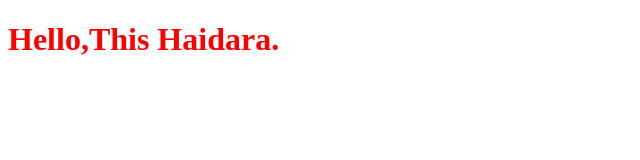
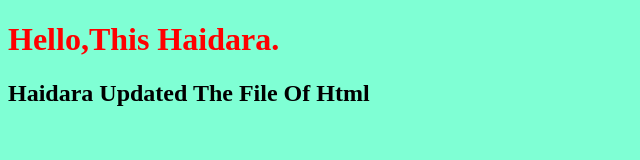
Before and after one commit to HaidaraSalameh/Haidara, a plain HTML site: page index.html in a window 1280 px wide. Shown: the whole page, without its empty margins (0-640 px from the left). Drawn offline with Linux system fonts and the light colour scheme.

Commit message:
Has Been Updated All Files

```diff
--- a/app.js
+++ b/app.js
@@ -1 +1,2 @@
 alert("Hello!");
+alert("Hi");
--- a/index.html
+++ b/index.html
@@ -8,6 +8,7 @@
     </head>
     <body>
         <h1>Hello,This Haidara.</h1>
+        <h2>Haidara Updated The File Of Html</h2>
 
         <script src="app.js"></script>
     </body>
--- a/style.css
+++ b/style.css
@@ -1,3 +1,7 @@
 h1 {
     color: red;
 }
+
+body {
+    background-color: aquamarine;
+}
```
